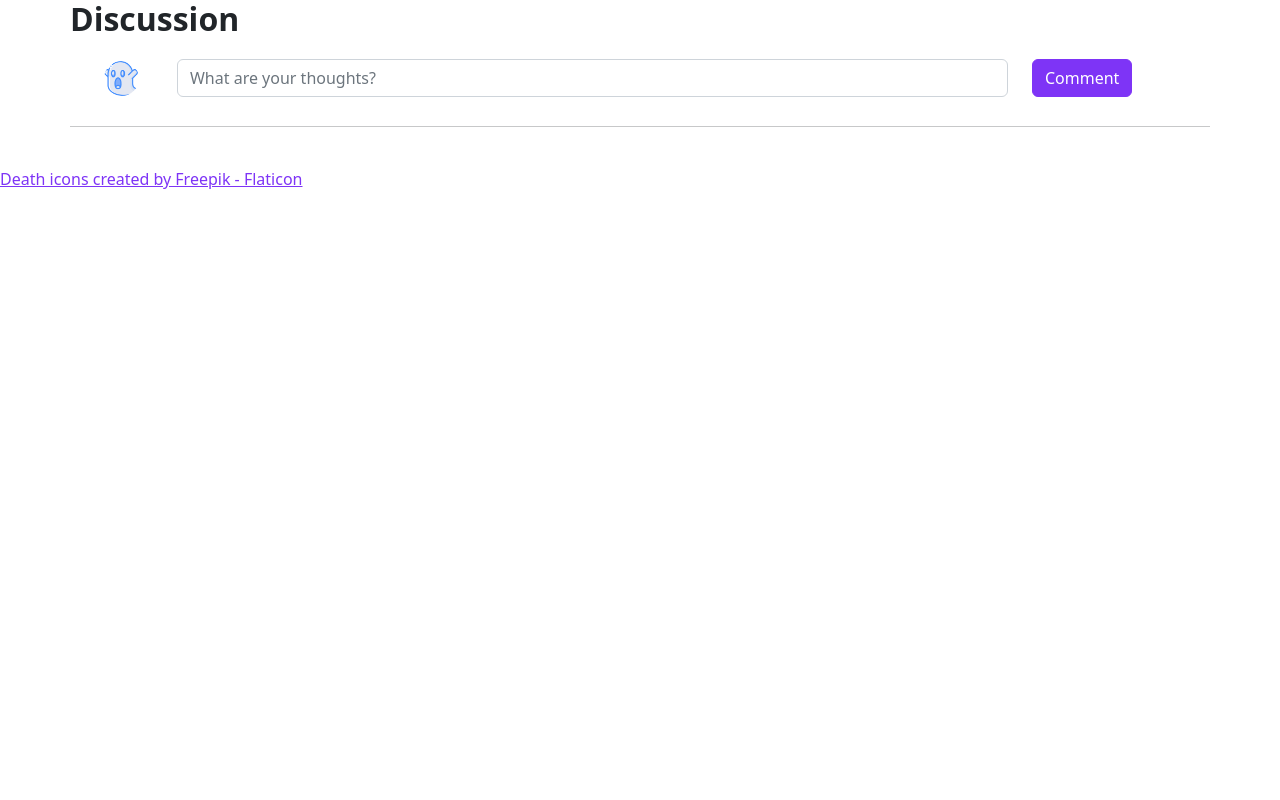
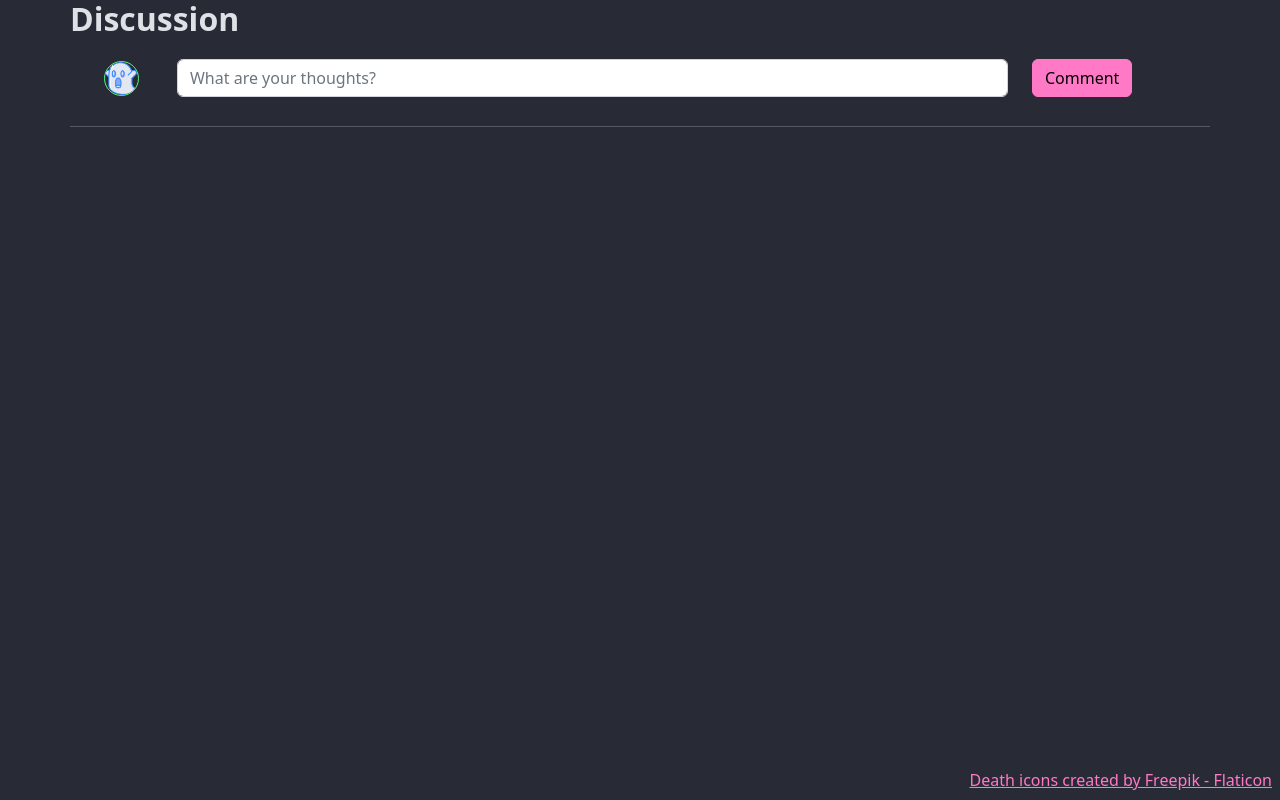
Before and after one commit to jerryq27/spooky-comments, a website: page public/index.html in a window 1280 px wide. Drawn offline with nearby package versions, Linux system fonts and the light colour scheme; no server answers.

Commit message:
Switched theme colors.
Using the Darcula theme colors.

```diff
--- a/public/css/styles.scss
+++ b/public/css/styles.scss
@@ -1,8 +1,22 @@
-$primary: #7E34f6;
+$primary: #FF79C6;
+$btn-text-color: #9580FF;
+$background-color: #282A36;
+$img-border-color: #50fA7B;
 
 @import "../../node_modules/bootstrap/scss/bootstrap";
 
 // Globals
+body {
+    background-color: $background-color;
+    color: $gray-300;
+}
+footer {
+    position: absolute;
+    bottom: 0;
+    width: 100%;
+    text-align: right;
+    @extend .p-2;
+}
 h2 {
     font-weight: bolder;
 }
@@ -15,6 +29,7 @@ span {
 img {
     @extend .img-fluid;
     @extend .rounded-circle;
+    border: solid 1px $img-border-color;
     max-width: 35px;
     max-height: 35px;
 }
@@ -78,7 +93,7 @@ img {
 }
 
 .timestamp {
-    @extend .text-muted;
+    color: $gray-500;
     @extend .col-auto;
 }
 
@@ -93,7 +108,7 @@ img {
     &-with-child {
         @extend .comment;
         @extend .row;
-        background: linear-gradient(lightgray, lightgray);
+        background: linear-gradient($img-border-color, $img-border-color);
         background-position: 41px 21px;
         background-size: 1px 90%;
         background-repeat: no-repeat;
@@ -105,7 +120,6 @@ img {
     }
 }
 
-$btn-text-color: #525e81;
 .upvote-btn, .reply-btn {
     @extend .btn;
     @extend .btn-link;
@@ -113,9 +127,9 @@ $btn-text-color: #525e81;
     text-decoration: none;
     padding-left: 0;
     color: $btn-text-color;
-    --bs-btn-hover-color: darkgray;
+    --bs-btn-hover-color: #AA99FF;
 }
 
 .link-btn:hover {
-    color: darkgray;
+    color: #AA99FF;
 }
```
Also changed, not shown: public/css/styles.css.
